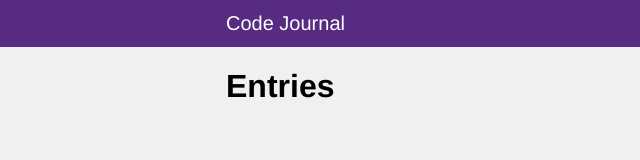
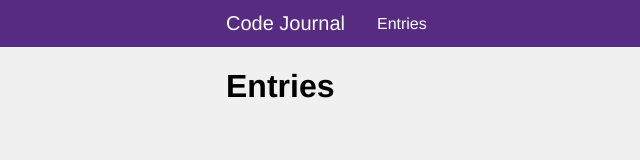
Before and after one commit to cam-peck/code-journal, a website: page index.html in a window 1280 px wide. Shown: the full height of the page, 0-640 px from the left. Drawn offline with Linux system fonts and the light colour scheme.

Commit message:
add index.html from previous commit (navbar)

```diff
--- a/index.html
+++ b/index.html
@@ -17,13 +17,16 @@
 </head>
 <body>
 
-  <div class="header-bg-wrapper purple-bg ptb-half-rem">
+  <header class="header-bg-wrapper purple-bg ptb-half-rem">
     <div class="container">
-      <header class="row column-full">
+      <div class="row align-center column-full">
         <h2 class="m-0 text-white">Code Journal</h2>
-      </header>
+        <nav class="ml-2-rem">
+          <p class="m-0 text-white">Entries</p>
+        </nav>
+      </div>
     </div>
-  </div>
+  </header>
 
   <main class="container">
     <div class="hidden" data-view="entry-form">
```
